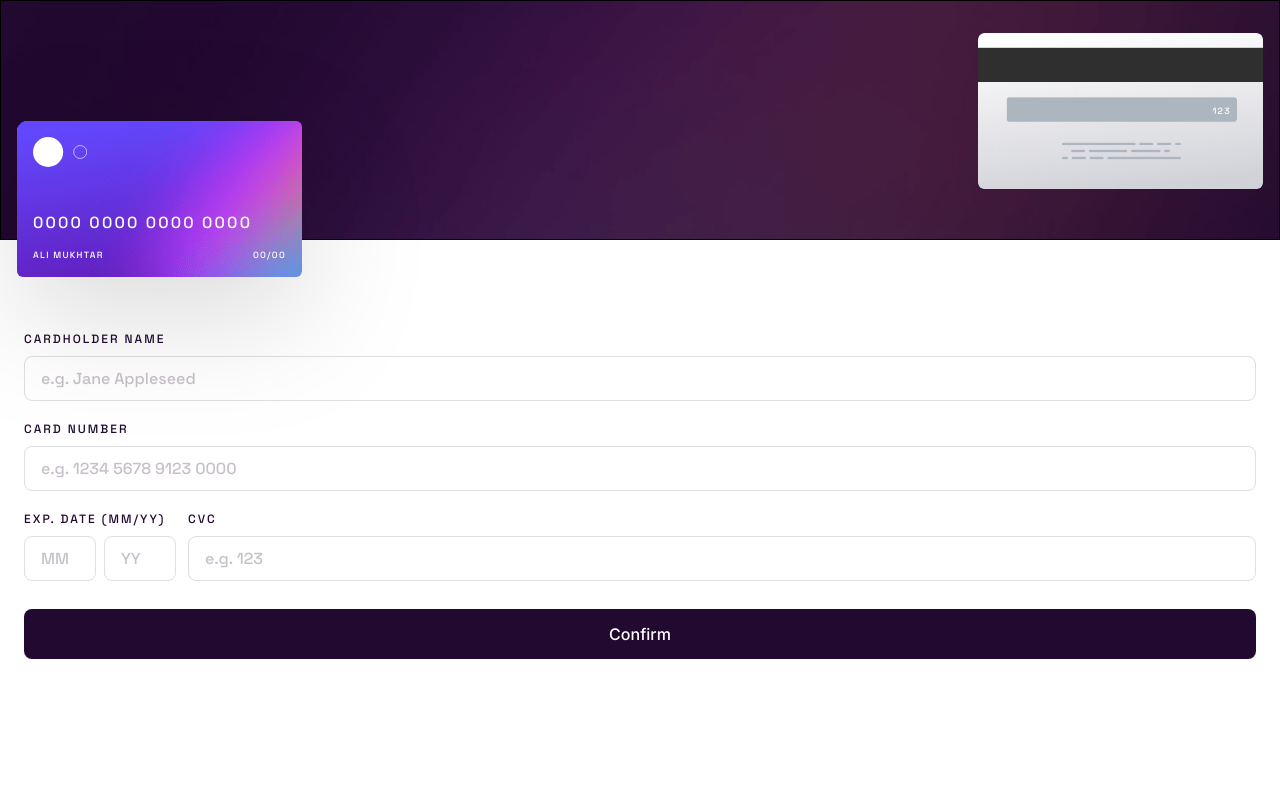
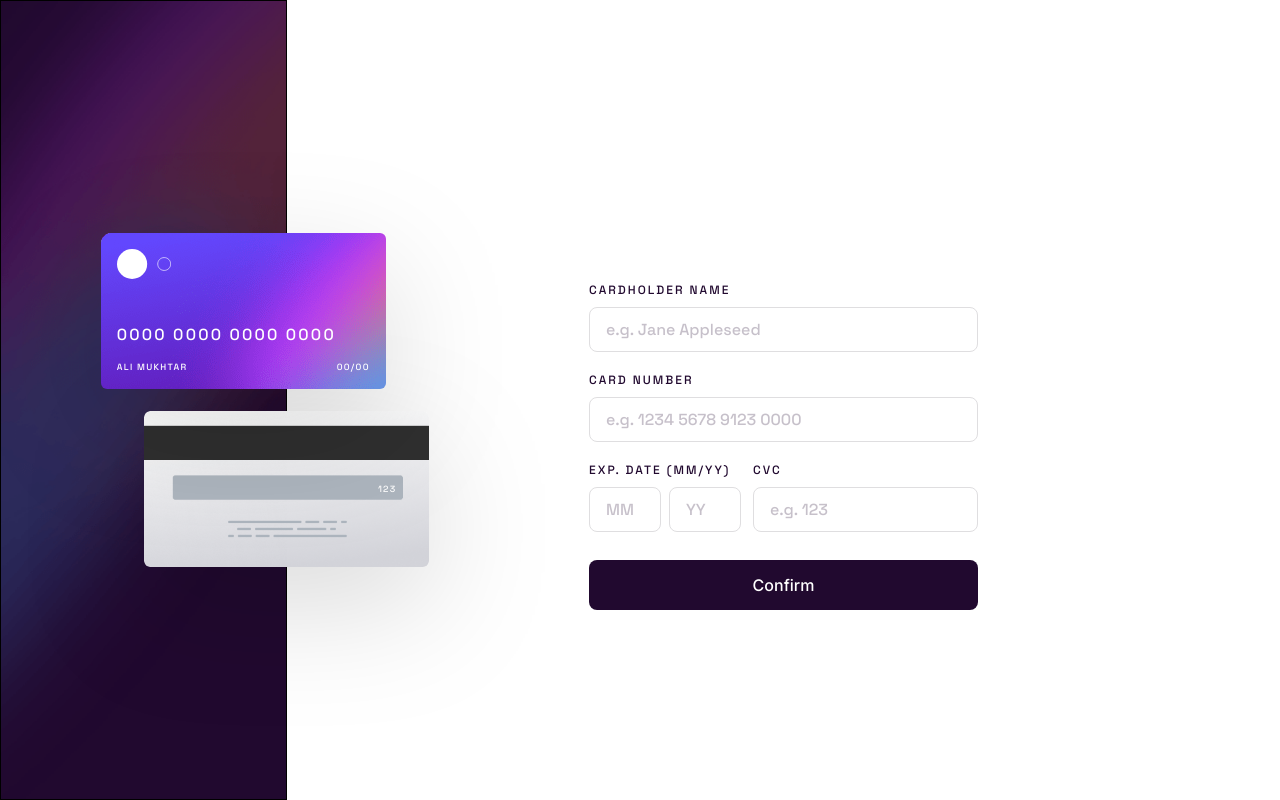
Before and after one commit to alimukhtar53/frontend-mentor-004, a Next.js app: page / in a window 1280 px wide. Built offline with nearby package versions, Linux system fonts and the light colour scheme.

Commit message:
made design desktop friendly

```diff
--- a/app/components/CardDetails.tsx
+++ b/app/components/CardDetails.tsx
@@ -13,6 +13,7 @@ interface Props {
 
 function CardDetails({ userCardDetails }: Props) {
   const bgmobile = "/assets/images/bg-main-mobile.png";
+  const bgdesktop = "/assets/images/bg-main-desktop.png";
   const bgfront = "/assets/images/bg-card-front.png";
   const bgback = "/assets/images/bg-card-back.png";
 
@@ -25,7 +26,7 @@ function CardDetails({ userCardDetails }: Props) {
   return (
     <>
       <CardWrapper>
-        <Header bgmobile={bgmobile}>
+        <Header bgmobile={bgmobile} bgdesktop={bgdesktop}>
           <CardsContainer>
             <CardBack bgback={bgback}>
               <Cvv>{cvv}</Cvv>
@@ -52,19 +53,41 @@ function CardDetails({ userCardDetails }: Props) {
 const CardWrapper = styled.div`
   font-family: Space Grotesk;
   display: flex;
+  flex-direction: column;
+
+  @media screen and (min-width: 1024px) {
+    display: flex;
+    flex-direction: column;
+  }
 `;
 
-const Header = styled.div<{ bgmobile: string }>`
+const Header = styled.div<{ bgmobile: string; bgdesktop: string }>`
   height: 240px;
   width: 100%;
   border: 1px solid;
   background-image: url(${(props) => props.bgmobile});
   background-repeat: no-repeat;
   background-size: cover;
+
+  @media screen and (min-width: 1024px) {
+    min-height: 100vh;
+    min-width: max-content;
+    background-image: url(${(props) => props.bgdesktop});
+  }
 `;
 
 const CardsContainer = styled.div`
   padding: 32px 16px;
+  @media screen and (min-width: 1024px) {
+    padding: 0;
+    display: flex;
+    flex-direction: column-reverse;
+    justify-content: center;
+    height: 100%;
+    position: relative;
+    margin: 0;
+    gap: 22px;
+  }
 `;
 
 const CardBack = styled.div<{ bgback: string }>`
@@ -79,6 +102,11 @@ const CardBack = styled.div<{ bgback: string }>`
   background-size: cover;
   display: flex;
   align-items: center;
+
+  @media screen and (min-width: 1024px) {
+    left: 50%;
+    filter: drop-shadow(0px 39px 60px rgba(0, 0, 0, 0.14));
+  }
 `;
 
 const Cvv = styled.p`
@@ -92,6 +120,10 @@ const Cvv = styled.p`
   text-transform: uppercase;
   margin-left: auto;
   padding-right: 1rem;
+
+  @media screen and (min-width: 1024px) {
+    position: relative;
+  }
 `;
 
 const CardFront = styled.div<{ bgfront: string }>`
@@ -108,6 +140,11 @@ const CardFront = styled.div<{ bgfront: string }>`
   flex-direction: column;
   justify-content: space-between;
   filter: drop-shadow(0px 39px 60px rgba(0, 0, 0, 0.14));
+
+  @media screen and (min-width: 1024px) {
+    top: 0;
+    left: 35%;
+  }
 `;
 
 const Details = styled.div`
--- a/app/components/Form.tsx
+++ b/app/components/Form.tsx
@@ -78,6 +78,14 @@ function Form({ handleChange }: Props) {
 const FormWrapper = styled.form`
   padding: 0 24px;
 
+  @media screen and (min-width: 1024px) {
+    width: max-content;
+    display: flex;
+    flex-direction: column;
+    justify-content: center;
+    margin: auto;
+  }
+
   .input-footer {
     display: flex;
     gap: 12px;
--- a/app/components/ui-elements/Button.tsx
+++ b/app/components/ui-elements/Button.tsx
@@ -15,6 +15,7 @@ const ButtonWrapper = styled.button`
   text-align: center;
   width: 100%;
   padding: 15px 0;
+  cursor: pointer;
 
   color: var(--White, #fff);
   font-feature-settings: "clig" off, "liga" off;
--- a/app/page.tsx
+++ b/app/page.tsx
@@ -2,6 +2,7 @@
 import React from "react";
 import CardDetails from "./components/CardDetails";
 import Form from "./components/Form";
+import styled from "styled-components";
 
 export type CreditCardInfo = {
   cardNumber: string;
@@ -11,7 +12,7 @@ export type CreditCardInfo = {
   cvv: number;
 };
 
-export default function Home() {
+function Home() {
   const [userCardDetails, setUserCardDetails] = React.useState<CreditCardInfo>({
     cardNumber: "0000 0000 0000 0000",
     name: "Ali Mukhtar",
@@ -27,9 +28,17 @@ export default function Home() {
   };
 
   return (
-    <>
+    <Container>
       <CardDetails userCardDetails={userCardDetails} />
       <Form handleChange={handleChange}></Form>
-    </>
+    </Container>
   );
 }
+
+const Container = styled.div`
+  @media screen and (min-width: 1024px) {
+    display: flex;
+  }
+`;
+
+export default Home;
```
